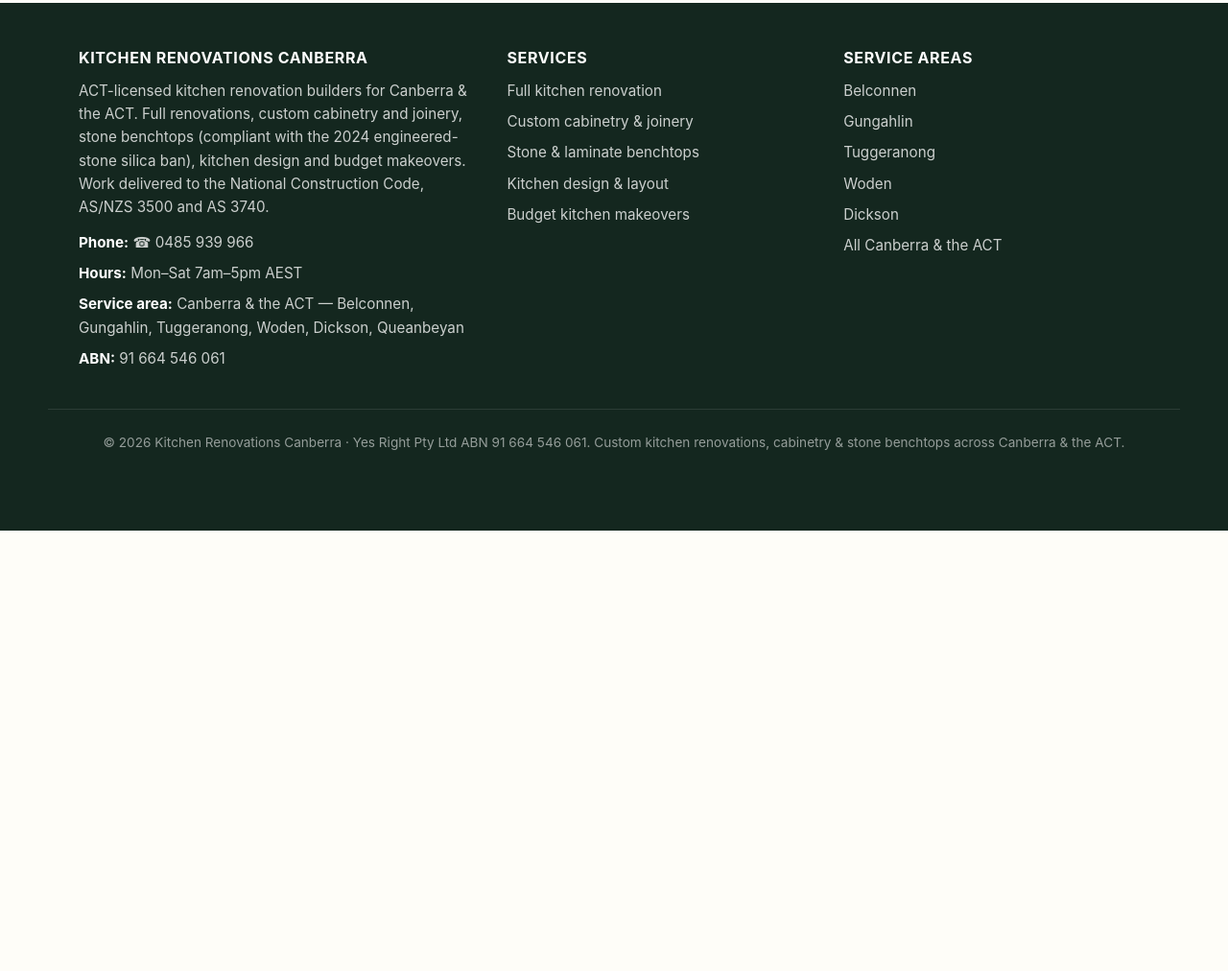
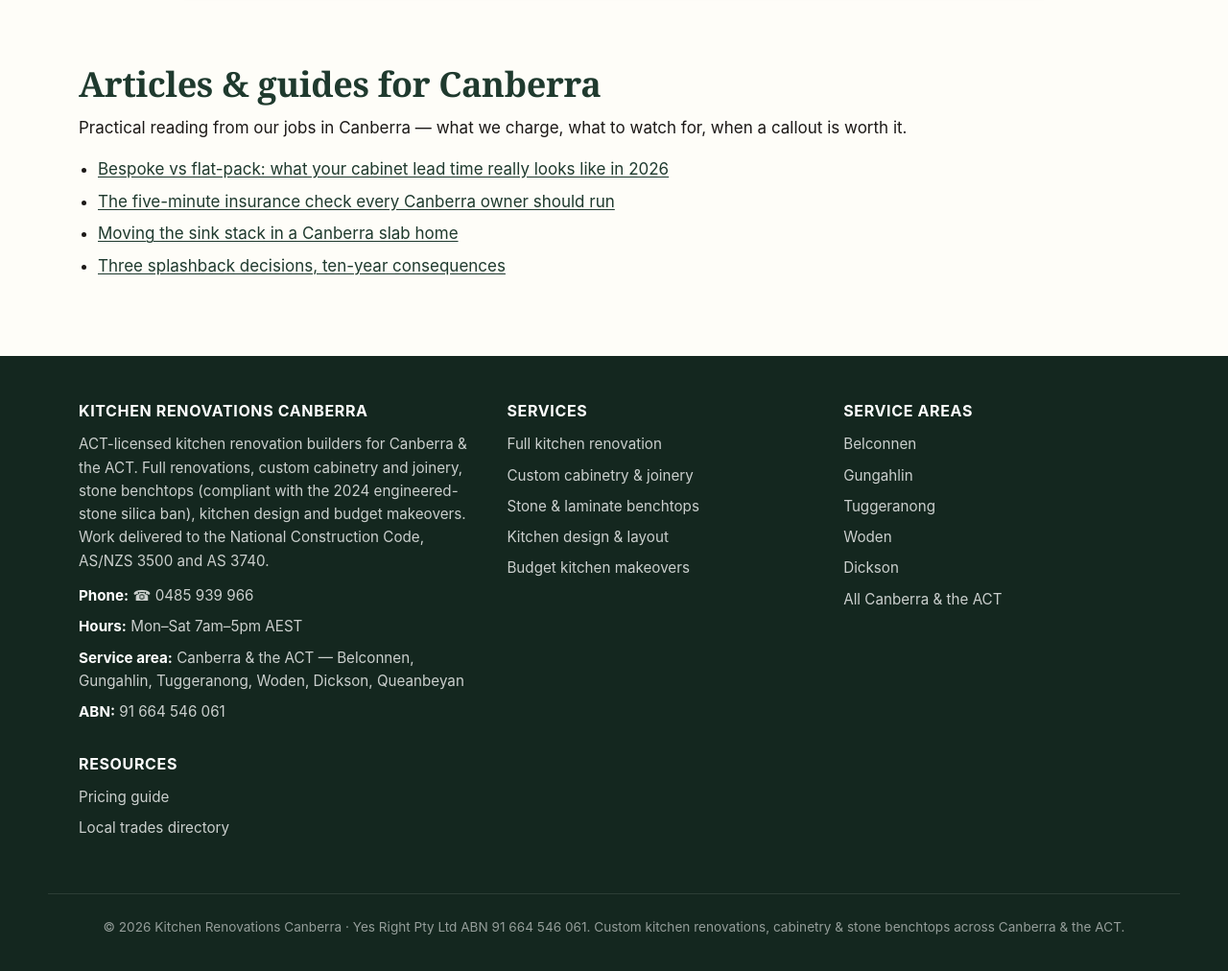
Before and after one commit to pgb123au/kitchenrenovationscanberra, an Astro site: page / in a window 1280 px wide. Shown: the part 4399-5411 px from the top of the page at 96% size. Before the commit the page ends 4952 px from the top, so only its background shows below. Built offline with nearby package versions, Linux system fonts and the light colour scheme; Astro itself is replaced by a stand-in of ours.

Commit message:
fix: eliminate orphan pages — every page now linked from somewhere
Before: 232 orphan pages across all 50 sites (pages with 0 internal inbound
links — new /pricing/ pages, /local-trades/ hubs on some sites, and the
trade-specific doorway pages added in earlier rounds had no homepage / nav
entry pointing at them).

Strategy applied:
  1. Layout.astro footer — added a 4th "Resources" column with links to
     /pricing/ (always) and /local-trades/ (where it exists). Site-wide
     reach via the footer that renders on every Astro page.
  2. src/pages/index.astro — appended an "Articles & guides for {city}"
     section before </Layout> listing every topic doorway page on the site,
     with link text drawn from each page's own H1 heading.
  3. src/pages/local-trades.astro (where it exists) — appended a "More
     guides & articles" section listing the same doorway pages, turning
     local-trades into a proper hub.
  4. public/index.html (5 recovered sites where the homepage is preserved
     static HTML rather than Astro) — added the Articles section AND
     explicit /pricing/ + /local-trades/ links since those sites' homepages
     don't render the Layout footer.

After: 980 pages, 0 orphans across 50 sites. Every page reachable in ≤2
clicks from any other page on the site.

Co-Authored-By: Claude Opus 4.7 (1M context) <noreply@anthropic.com>

```diff
--- a/src/layouts/Layout.astro
+++ b/src/layouts/Layout.astro
@@ -224,6 +224,13 @@ const breadcrumbSchema = {
           <li><a href="/canberra-region/">All Canberra &amp; the ACT</a></li>
         </ul>
       </div>
+      <div>
+        <h4>Resources</h4>
+        <ul>
+          <li><a href="/pricing/">Pricing guide</a></li>
+          <li><a href="/local-trades/">Local trades directory</a></li>
+        </ul>
+      </div>
     </div>
     <p class="footer-bottom">
       &copy; {new Date().getFullYear()} {BIZ_NAME} &middot; Yes Right Pty Ltd ABN 91 664 546 061. Custom kitchen renovations, cabinetry &amp; stone benchtops across Canberra &amp; the ACT.
--- a/src/pages/index.astro
+++ b/src/pages/index.astro
@@ -218,4 +218,17 @@ const faqSchema = {
       </div>
     </div>
   </section>
+  <section class="section section-tint">
+    <div class="section-inner">
+      <h2>Articles &amp; guides for Canberra</h2>
+      <p>Practical reading from our jobs in Canberra &mdash; what we charge, what to watch for, when a callout is worth it.</p>
+      <ul class="guides-list">
+          <li><a href="/cabinet-lead-time-canberra/">Bespoke vs flat-pack: what your cabinet lead time really looks like in 2026</a></li>
+          <li><a href="/dbi-insurance-canberra/">The five-minute insurance check every Canberra owner should run</a></li>
+          <li><a href="/slab-penetration-canberra/">Moving the sink stack in a Canberra slab home</a></li>
+          <li><a href="/splashback-options-canberra/">Three splashback decisions, ten-year consequences</a></li>
+      </ul>
+    </div>
+  </section>
+
 </Layout>
```
Also changed, not shown: src/pages/local-trades.astro (+13 -0 lines).
